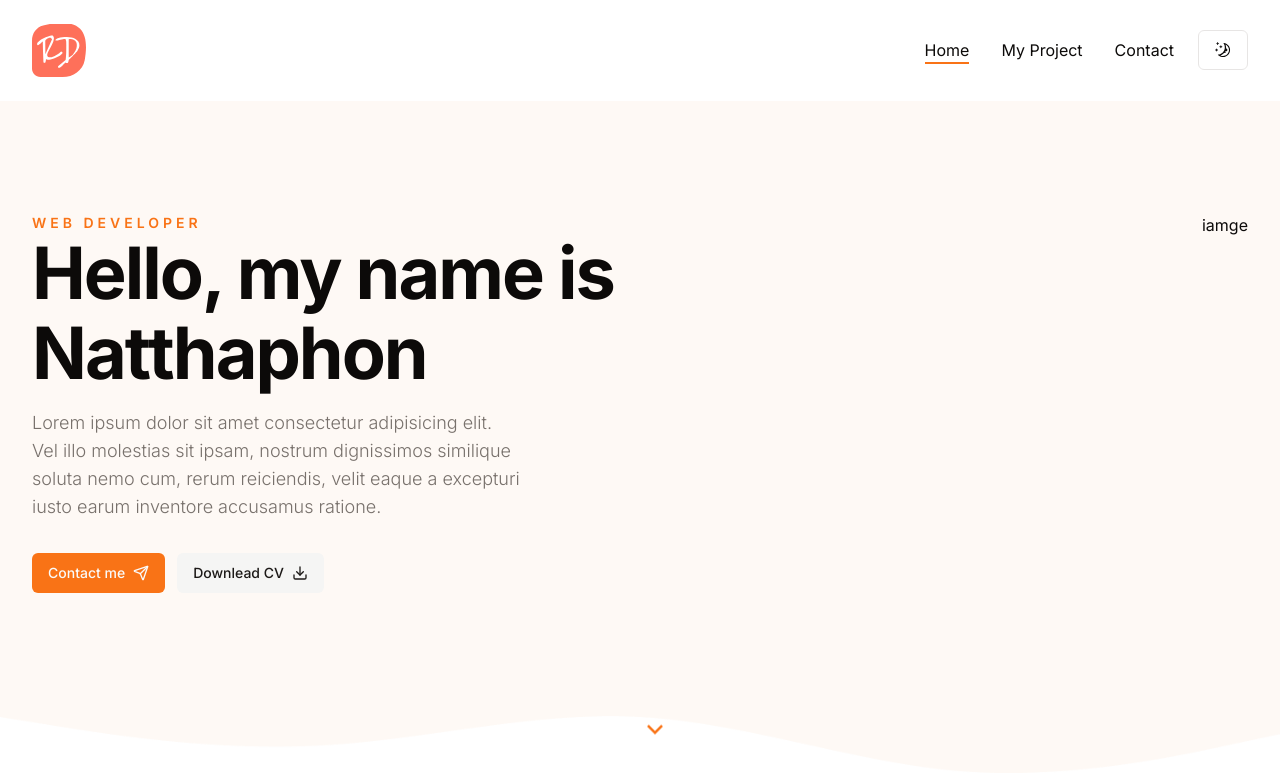
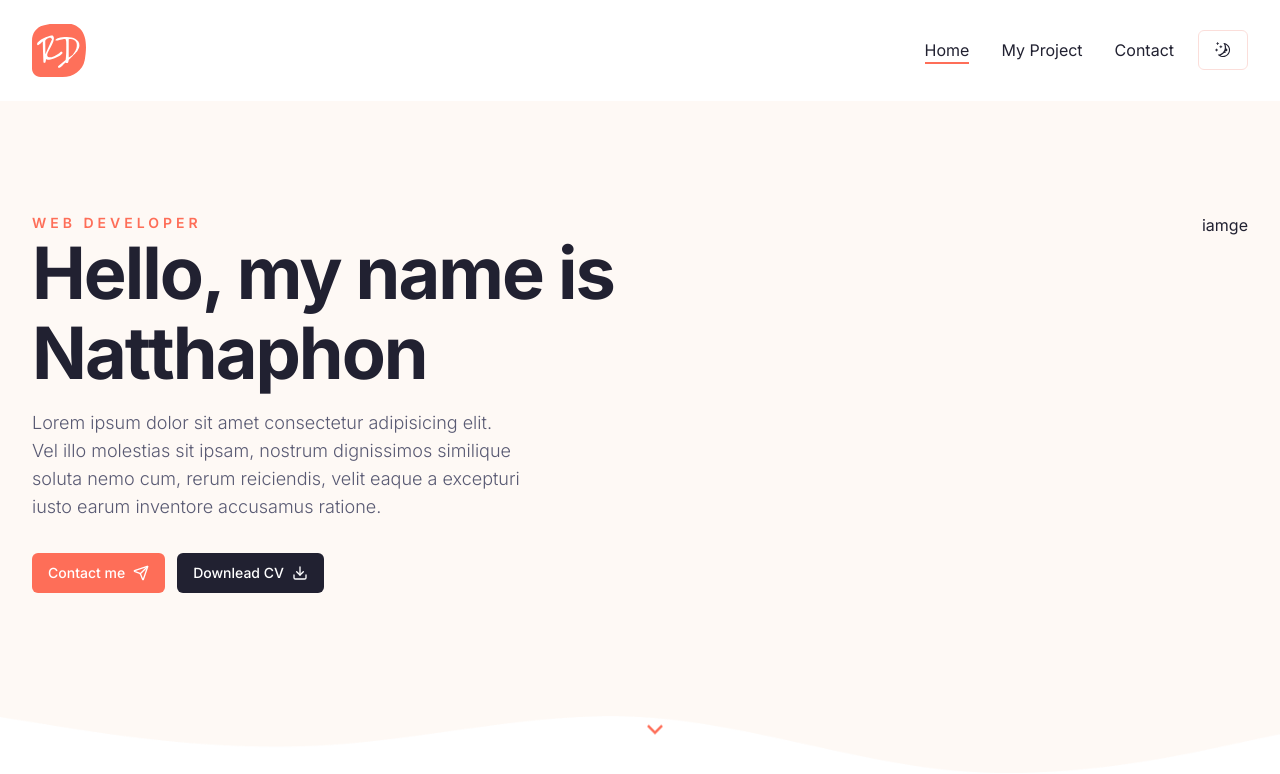
Before and after one commit to Nattha-KT/my-portfolio, a Next.js app: page / in a window 1280 px wide. Shown: the top 774 px of the page. Built offline with nearby package versions, Linux system fonts and the light colour scheme.

Commit message:
update css variable

```diff
--- a/src/app/globals.css
+++ b/src/app/globals.css
@@ -7,24 +7,25 @@
   @layer base {
     :root {
       --background: 0 0% 100%;
-      --foreground: 20 14.3% 4.1%;
+      --foreground: 240 19% 16%;
       --card: 0 0% 100%;
-      --card-foreground: 20 14.3% 4.1%;
+      --card-foreground: 240 19% 16%;
       --popover: 0 0% 100%;
       --popover-foreground: 20 14.3% 4.1%;
-      --primary: 24.6 95% 53.1%;
-      --primary-foreground: 60 9.1% 97.8%;
-      --secondary: 60 4.8% 95.9%;
-      --secondary-foreground: 24 9.8% 10%;
+      --primary: 8 99% 67%;
+      --primary-foreground: 300 0% 100%;
+      --secondary: 240 19% 16%;
+      --secondary-foreground: 300 0% 100%;
+      --tertiary: 27 82% 98%;
       --muted: 60 4.8% 95.9%;
-      --muted-foreground: 25 5.3% 44.7%;
-      --accent: 60 4.8% 95.9%;
+      --muted-foreground: 237 13% 40%;
+      --accent: 237 9% 96%;
       --accent-foreground: 24 9.8% 10%;
       --destructive: 0 84.2% 60.2%;
       --destructive-foreground: 60 9.1% 97.8%;
-      --border: 20 5.9% 90%;
-      --input: 20 5.9% 90%;
-      --ring: 24.6 95% 53.1%;
+      --border: 8 82% 92%;
+      --input: 8 82% 92%;
+      --ring: 9 99% 67%;
       --radius: 0.5rem;
       --chart-1: 12 76% 61%;
       --chart-2: 173 58% 39%;
@@ -34,25 +35,26 @@
     }
 
     .dark {
-      --background: 20 14.3% 4.1%;
+      --background: 237 22% 20%;
       --foreground: 60 9.1% 97.8%;
-      --card: 20 14.3% 4.1%;
-      --card-foreground: 60 9.1% 97.8%;
+      --card: 240 19% 16%;
+      --card-foreground: 300 0% 100%;
       --popover: 20 14.3% 4.1%;
       --popover-foreground: 60 9.1% 97.8%;
-      --primary: 20.5 90.2% 48.2%;
-      --primary-foreground: 60 9.1% 97.8%;
-      --secondary: 12 6.5% 15.1%;
-      --secondary-foreground: 60 9.1% 97.8%;
+      --primary: 8 99% 67%;
+      --primary-foreground:300 0% 100%;
+      --secondary:240 19% 16%;
+      --secondary-foreground:300 0% 100%;
+      --tertiary: 277 22% 20%;
       --muted: 12 6.5% 15.1%;
-      --muted-foreground: 24 5.4% 63.9%;
-      --accent: 12 6.5% 15.1%;
-      --accent-foreground: 60 9.1% 97.8%;
+      --muted-foreground: 237 13% 63%;
+      --accent: 240 19% 16%;
+      --accent-foreground:300 0% 100%;
       --destructive: 0 72.2% 50.6%;
       --destructive-foreground: 60 9.1% 97.8%;
-      --border: 12 6.5% 15.1%;
-      --input: 12 6.5% 15.1%;
-      --ring: 20.5 90.2% 48.2%;
+      --border: 237 22% 23%;
+      --input:237 22% 23%;
+      --ring: 8 99% 67%;
       --chart-1: 220 70% 50%;
       --chart-2: 160 60% 45%;
       --chart-3: 30 80% 55%;
@@ -67,13 +69,14 @@
   * {
     @apply border-border;
   }
+
   body {
     @apply bg-background text-foreground;
   }
 }
 
 .h1 {
- @apply text-6xl xl:text-[72px] xl:leading-[80px] tracking-[-2px] font-bold;
+  @apply text-6xl xl:text-[72px] xl:leading-[80px] tracking-[-2px] font-bold;
 }
 
 .subtitle {
--- a/tailwind.config.ts
+++ b/tailwind.config.ts
@@ -31,6 +31,9 @@ const config = {
         secondary: {
           DEFAULT: "hsl(var(--secondary))",
           foreground: "hsl(var(--secondary-foreground))",
+        },
+        tertiary: {
+          DEFAULT: "hsl(var(--tertiary))",
         },
         destructive: {
           DEFAULT: "hsl(var(--destructive))",
```
